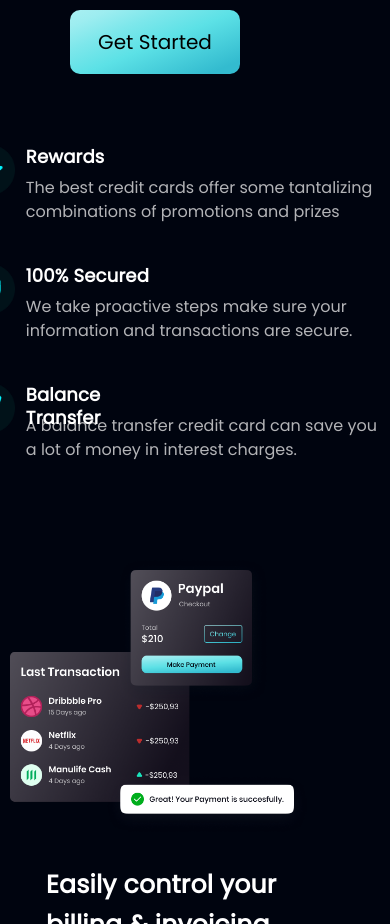
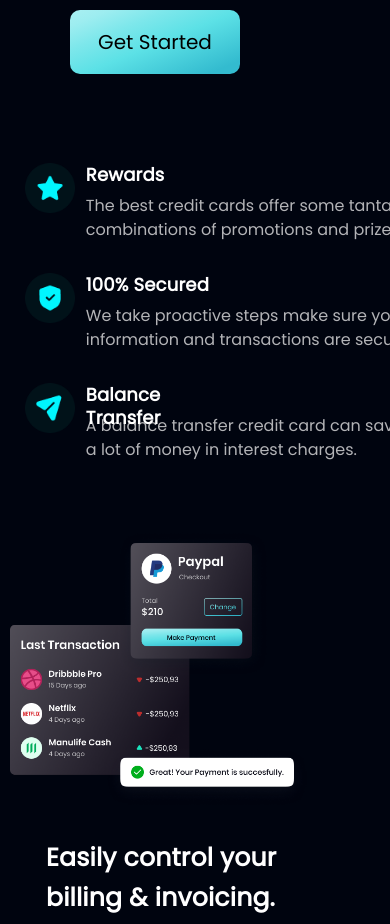
Before and after one commit to salmanhaider14/modern-ui, a React (Create React App) app: page / in a window 390 px wide. Shown: the part 1520-2444 px from the top of the page. Built offline with nearby package versions, Linux system fonts and the light colour scheme.

Commit message:
money cards imporve

```diff
--- a/src/App.css
+++ b/src/App.css
@@ -584,4 +584,9 @@
     width: 200px;
     line-height: 15px;
   }
+  .money-card {
+    width: 350px;
+    height: 70px;
+    margin: 20px;
+  }
 }
```
